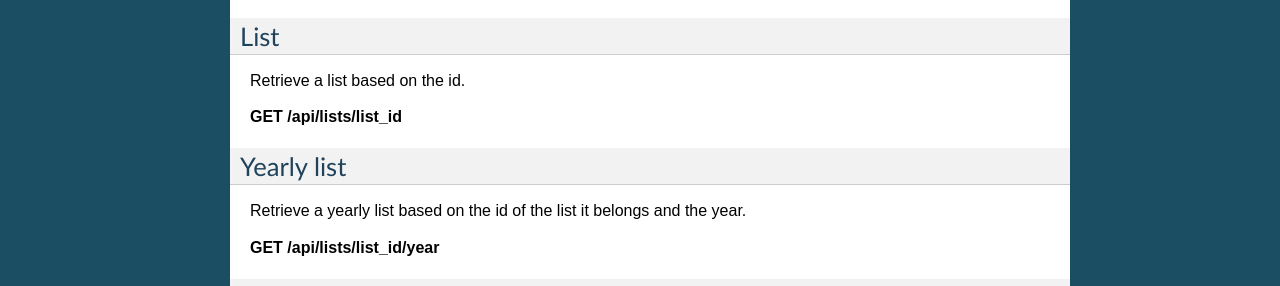
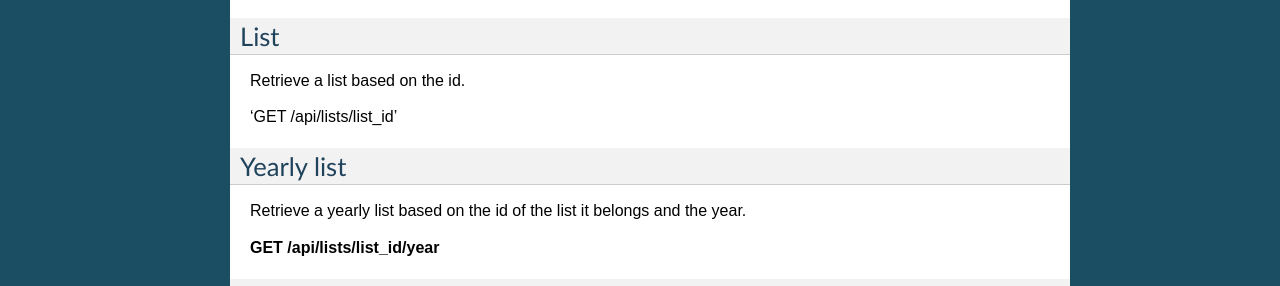
Before and after one commit to treste91/Great-Place-to-Work-Lists, a Sphinx documentation site: the page built from docs/api/intro.rst, in a window 1280 px wide. Shown: the part 605-891 px from the top of the page. Built offline with Sphinx 7.4.7, drawn with Linux system fonts in a browser that asks for light colours.

```diff
--- a/docs/api/intro.rst
+++ b/docs/api/intro.rst
@@ -31,7 +31,7 @@ List
 
 Retrieve a list based on the id.
 
-**GET  /api/lists/list_id**
+'GET  /api/lists/list_id'
 
 Yearly list
 ------------
```
